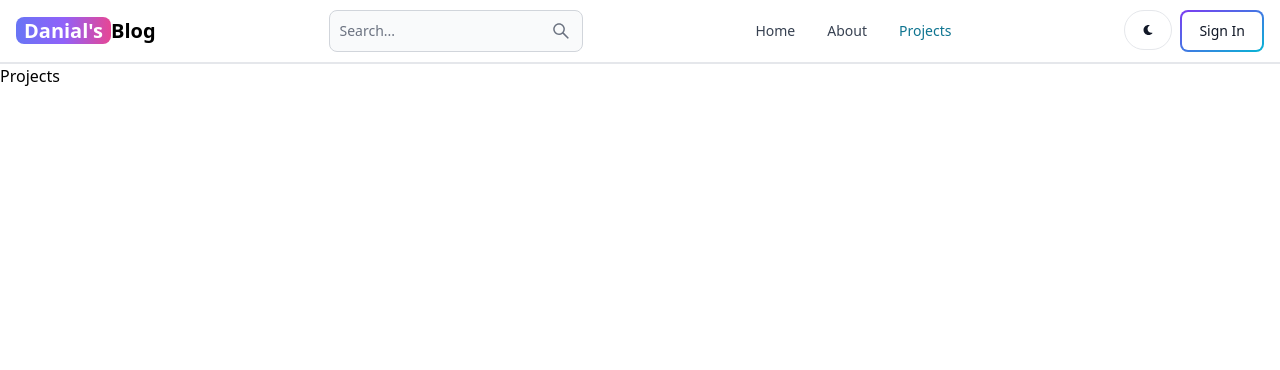
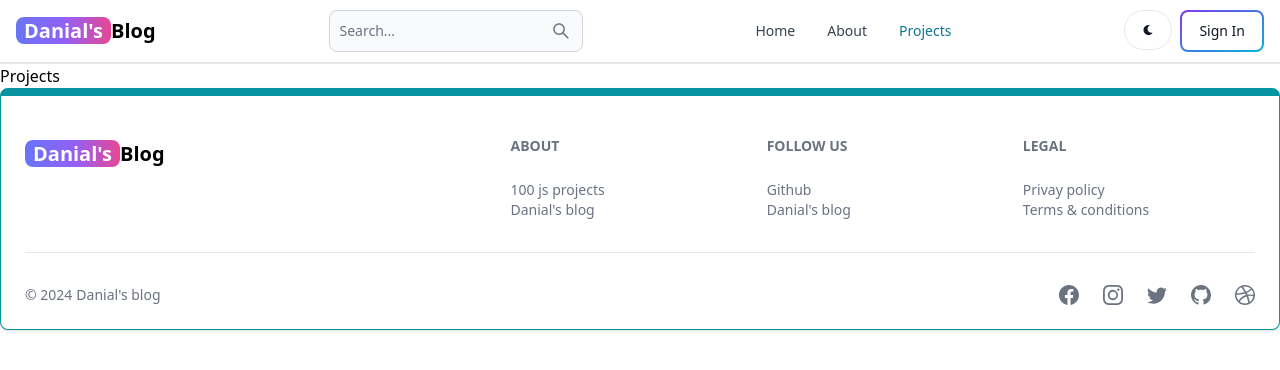
Before and after one commit to DanialAhsan93/mern-blog, a React app in the folder client/: page /projects in a window 1280 px wide. Shown: the top 370 px of the page. Built offline with nearby package versions, Linux system fonts and the light colour scheme; the HTML template or start-up script is replaced by a standard one.

Commit message:
create and add the footer component

```diff
--- a/client/src/App.jsx
+++ b/client/src/App.jsx
@@ -1,4 +1,4 @@
-import {BrowserRouter, Routes, Route} from 'react-router-dom'
+import { BrowserRouter, Routes, Route } from 'react-router-dom'
 import Home from './pages/Home';
 import About from './pages/About';
 import Dashboard from './pages/Dashboard';
@@ -6,22 +6,23 @@
 import Signup from './pages/Signup';
 import Projects from './pages/Projects';
 import Header from './components/Header';
+import FooterComp from './components/Footer';
 
 function App() {
 
   return (
     <>
       <BrowserRouter>
-       <Header/>
+        <Header />
         <Routes>
-        <Route path='/' element={<Home/>} />
-        <Route path='/about' element={<About/>} />
-        <Route path='/dashboard' element={<Dashboard/>} />
-        <Route path='/signin' element={<Signin/>} />
-        <Route path='/signup' element={<Signup/>} />
-        <Route path='/projects' element={<Projects/>} />
-
+          <Route path='/' element={<Home />} />
+          <Route path='/about' element={<About />} />
+          <Route path='/dashboard' element={<Dashboard />} />
+          <Route path='/signin' element={<Signin />} />
+          <Route path='/signup' element={<Signup />} />
+          <Route path='/projects' element={<Projects />} />
         </Routes>
+        <FooterComp />
       </BrowserRouter>
     </>
   )
--- /dev/null
+++ b/client/src/components/Footer.jsx
@@ -0,0 +1,116 @@
+import { Footer } from 'flowbite-react'
+import React from 'react'
+import { Link } from 'react-router-dom';
+import {BsFacebook, BsInstagram, BsTwitter, BsGithub, BsDribbble} from 'react-icons/bs'
+
+function FooterComp() {
+  return (
+    <Footer container className='border border-t-8 border-teal-500'>
+      <div className='w-full max-w-7xl mx-auto'>
+        <div className='grid w-full justify-between sm:flex md:grid-cols-1'>
+          <div className='sm:mb-0 mt-5 mb-5 '>
+            <Link to={'/'} className='self-center whitespace-nowrap text-lg sm:text-xl font-semibold
+      dark:text-white'>
+              <span className='px-2 bg-gradient-to-r from-indigo-500
+       via-purple-500 to-pink-500 rounded-lg text-white'>
+                Danial's
+              </span>
+              Blog
+            </Link>
+          </div>
+
+          <div className='grid grid-cols-2 gap-8 sm:mt-4 sm:grid-cols-3 sm:gap-6'>
+            <div>
+              <Footer.Title title='ABOUT' />
+              <Footer.LinkGroup >
+                  <Footer.Link
+                    href='#'
+                    target='_blank'
+                    rel='noopener noreferrer'
+                    className='w-full'
+                  >
+                    100 js projects
+
+                  </Footer.Link>
+
+                  <Footer.Link
+                    href='#'
+                    target='_blank'
+                    rel='noopener noreferrer'
+                  >
+                    Danial's blog
+
+                  </Footer.Link>
+
+              </Footer.LinkGroup>
+
+            </div>
+
+            <div>
+              <Footer.Title title='FOLLOW US' />
+              <Footer.LinkGroup >
+                <Footer.Link
+                  href='#'
+                  target='_blank'
+                  rel='noopener noreferrer'
+                  className='w-full'
+                >
+                  Github
+
+                </Footer.Link>
+                <Footer.Link
+                  href='#'
+                  target='_blank'
+                  rel='noopener noreferrer'
+                >
+                  Danial's blog
+
+                </Footer.Link>
+              </Footer.LinkGroup>
+
+            </div>
+
+            <div>
+              <Footer.Title title='LEGAL' />
+              <Footer.LinkGroup >
+                <Footer.Link
+                  href='#'
+                  target='_blank'
+                  rel='noopener noreferrer'
+                  className='w-full'
+                >
+                  Privay policy
+
+                </Footer.Link>
+                <Footer.Link
+                  href='#'
+                  target='_blank'
+                  rel='noopener noreferrer'
+                >
+                  Terms &amp; conditions
+
+                </Footer.Link>
+              </Footer.LinkGroup>
+
+            </div>
+          </div>
+        </div>
+
+        <Footer.Divider />
+
+        <div className='w-full sm:flex sm:items-center sm:justify-between'>
+          <Footer.Copyright href='#' by="Danial's blog" year={new Date().getFullYear()}/>
+          <div className='flex gap-6 sm:mt-0 mt-4 sm:justify-center'>
+          <Footer.Icon href='#' icon={BsFacebook}/>
+          <Footer.Icon href='#' icon={BsInstagram}/>
+          <Footer.Icon href='#' icon={BsTwitter}/>
+          <Footer.Icon href='#' icon={BsGithub}/>
+          <Footer.Icon href='#' icon={BsDribbble}/>
+          </div>
+        </div>
+      </div>
+    </Footer>
+  )
+}
+
+export default FooterComp
```
